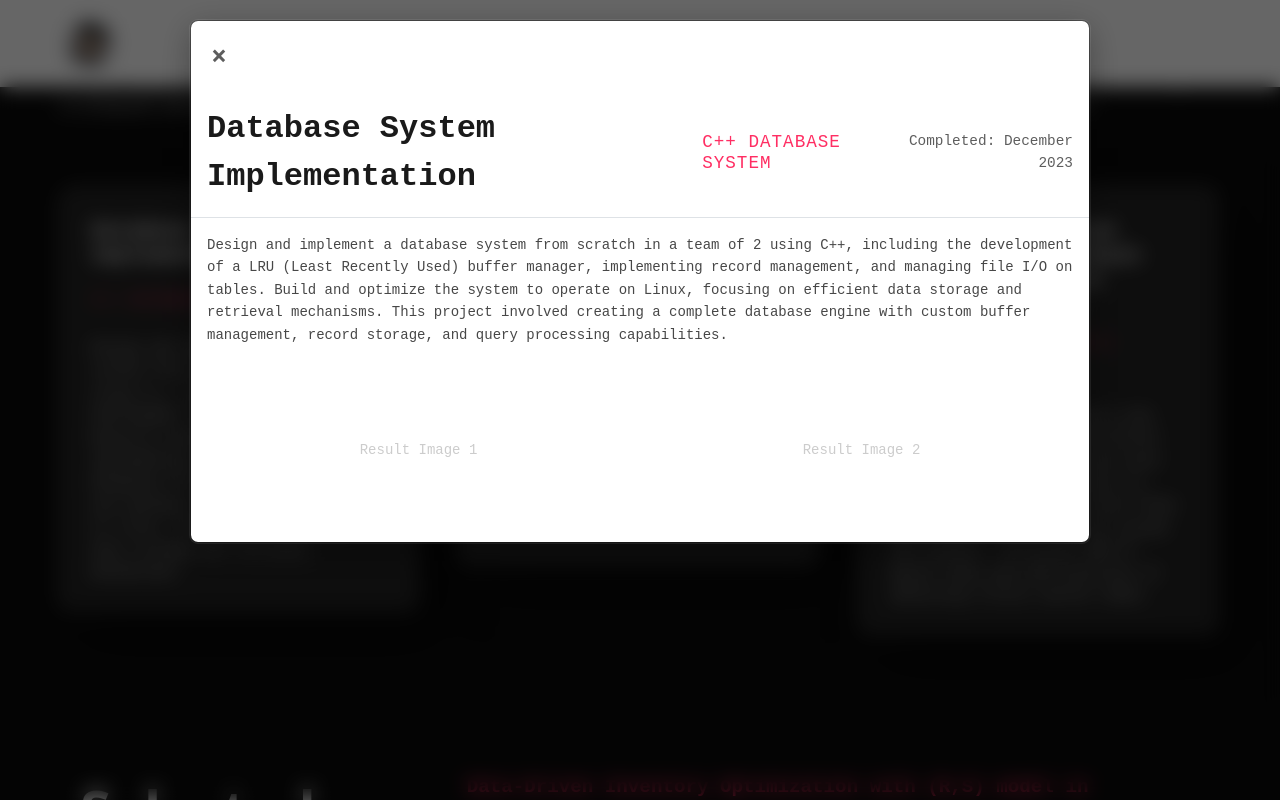
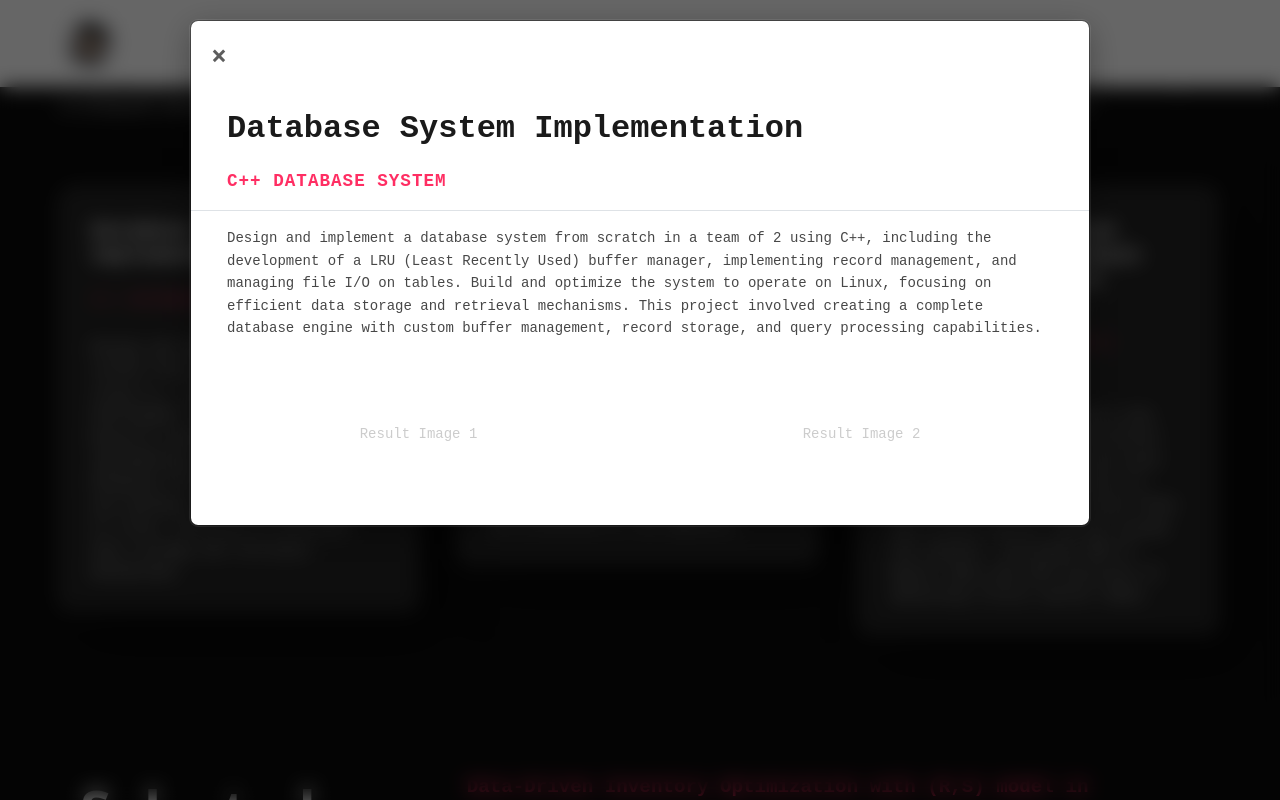
Before and after one commit to audreyhsiao/audreyhsiao.github.io, a plain HTML site: page index.html in a window 1280 px wide. Both pictures are taken after a click on the element 240 px from the left and 3172 px from the top of the page. Shown: the part 2772-3572 px from the top of the page. Drawn offline with nearby package versions, Linux system fonts and the light colour scheme; a web font is replaced by a local one.

Commit message:
Update cards opening models

```diff
--- a/index.html
+++ b/index.html
@@ -130,19 +130,19 @@
         database: {
           title: 'Database System Implementation',
           subtitle: 'C++ Database System',
-          completionDate: 'Completed: December 2023',
+
           description: 'Design and implement a database system from scratch in a team of 2 using C++, including the development of a LRU (Least Recently Used) buffer manager, implementing record management, and managing file I/O on tables. Build and optimize the system to operate on Linux, focusing on efficient data storage and retrieval mechanisms. This project involved creating a complete database engine with custom buffer management, record storage, and query processing capabilities.'
         },
         sentiment: {
           title: 'Sentimental Analysis on reviews of the TV series "Empresses in the Palace"',
           subtitle: 'Data Visualization & NLP',
-          completionDate: 'Completed: June 2022',
+
           description: 'The team used OpenAlex API to get data about language models and present visualization with d3.js. I am responsible for the data collecting and the visualization of three graphs (the 4th, 5th, and the 6th presented on the website). This project involved sentiment analysis of Chinese TV series reviews using natural language processing techniques and creating interactive data visualizations to understand viewer sentiment patterns.'
         },
         blockchain: {
           title: 'Abnormal Detection Method on Blockchain with Graph Neural Networks (GNNs)',
           subtitle: 'Graph Neural Networks & Blockchain',
-          completionDate: 'Completed: May 2023',
+
           description: 'Proposed and experimented a new method integrating Random Forest and Graph Attention Network with PyTorch on bitcoin datasets to detect abnormal transactions flows and illicit wallet address inside the network. Increased 40% of Recall Rate and 15% Precision on detecting illicit wallet nodes. This research project involved developing novel graph neural network architectures for blockchain anomaly detection and achieving significant improvements in fraud detection accuracy.'
         }
       };
@@ -156,7 +156,7 @@
           if (data) {
             document.querySelector('.modal-title').textContent = data.title;
             document.querySelector('.modal-subtitle').textContent = data.subtitle;
-            document.querySelector('.modal-completion-date').textContent = data.completionDate;
+
             document.querySelector('.modal-description').textContent = data.description;
             modal.style.display = 'block';
           }
@@ -716,9 +716,9 @@
     <div class="modal-content">
       <span class="modal-close">&times;</span>
       <div class="modal-header">
-        <h2 class="modal-title"></h2>
-        <h3 class="modal-subtitle"></h3>
-        <div class="modal-completion-date"></div>
+        <div class="modal-title"></div>
+        <!-- <div class="modal-completion-date"></div> -->
+        <div class="modal-subtitle"></div>
       </div>
       <div class="modal-body">
         <div class="modal-description"></div>
--- a/src/css/style_clean.css
+++ b/src/css/style_clean.css
@@ -406,8 +406,8 @@ a.menu-btn {
 	z-index: 2000;
 	left: 0;
 	top: 0;
-	width: 100%;
-	height: 100%;
+	width: 100vw;
+	height: 100vh;
 	background-color: rgba(0, 0, 0, 0.6);
 	backdrop-filter: blur(10px);
 	-webkit-backdrop-filter: blur(10px);
@@ -474,12 +474,13 @@ a.menu-btn {
 
 .modal-header {
 	padding: 30px 30px 20px;
-	border-bottom: 1px solid rgba(255, 255, 255, 0.1);
-	display: grid;
+	border-bottom: 1px solid rgba(0, 0, 0, 0.3);
+	display: grid !important;
 	grid-template-columns: 1fr auto;
 	grid-template-rows: auto auto;
 	gap: 15px;
 	align-items: start;
+	margin: 0;
 }
 
 .modal-title {
@@ -487,37 +488,36 @@ a.menu-btn {
 	font-size: 2rem;
 	font-family: "Fira Code", monospace;
 	font-weight: 600;
-	margin: 0;
-	grid-column: 1;
-	grid-row: 1;
+	margin: 0 20px 0 20px;
+	grid-column: 1 !important;
+	grid-row: 1 !important;
 }
 
 .modal-completion-date {
-	color: var(--modal-fg);
-	opacity: 0.7;
+	color: #721c24;
 	font-size: 0.9rem;
 	font-family: "Fira Code", monospace;
-	grid-column: 2;
-	grid-row: 1;
-	text-align: right;
-	margin: 0;
+	grid-column: 2 !important;
+	grid-row: 1 !important;
+	text-align: left;
+	margin: 0 0 0 20px ;
 }
 
 .modal-subtitle {
+	margin: 0 20px 0 20px;
 	color: var(--accent-pink);
 	font-size: 1.1rem;
 	font-family: "Fira Code", monospace;
-	font-weight: 500;
+	font-weight: 900;
 	text-transform: uppercase;
 	letter-spacing: 1px;
-	grid-column: 1 / -1;
-	grid-row: 2;
-	margin: 0;
+	grid-column: 1 / -1 !important;
+	grid-row: 2 !important;
 }
 
 .modal-body {
-
-	padding: 30px;
+	padding: 20px;
+	/*margin: 0 0 10% 0;*/
 }
 
 .modal-description {
@@ -526,7 +526,7 @@ a.menu-btn {
 	font-family: "Fira Code", monospace;
 	font-size: 14px;
 	line-height: 1.6;
-	margin-bottom: 30px;
+	margin: 0 20px 0 20px;
 }
 
 .modal-images {
@@ -1366,10 +1366,15 @@ section {
 		padding: 20px;
 	}
 
+	.modal {
+		padding: 10px;
+	}
+
 	.modal-content {
 		width: 100%;
 		margin: 0;
 		border-radius: 15px;
+		max-height: 95vh;
 	}
 
 	.modal-header {
```
